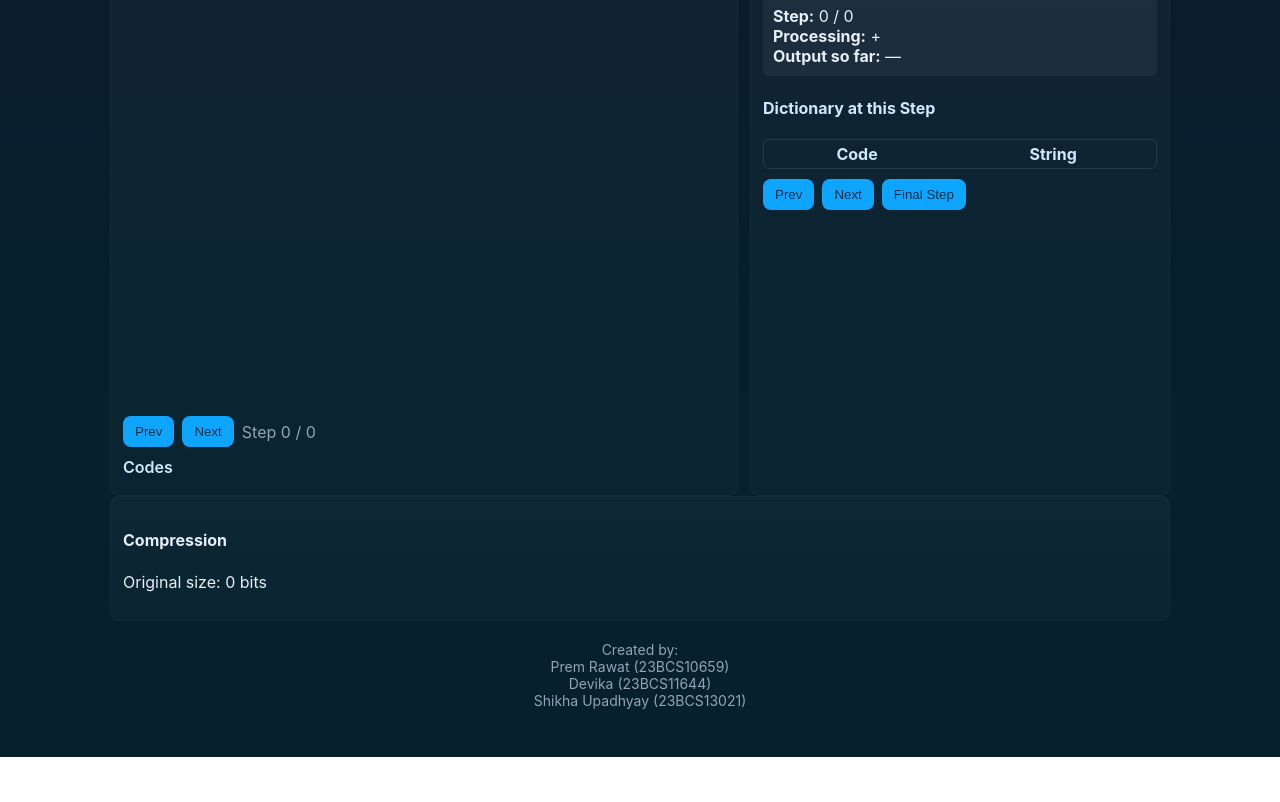
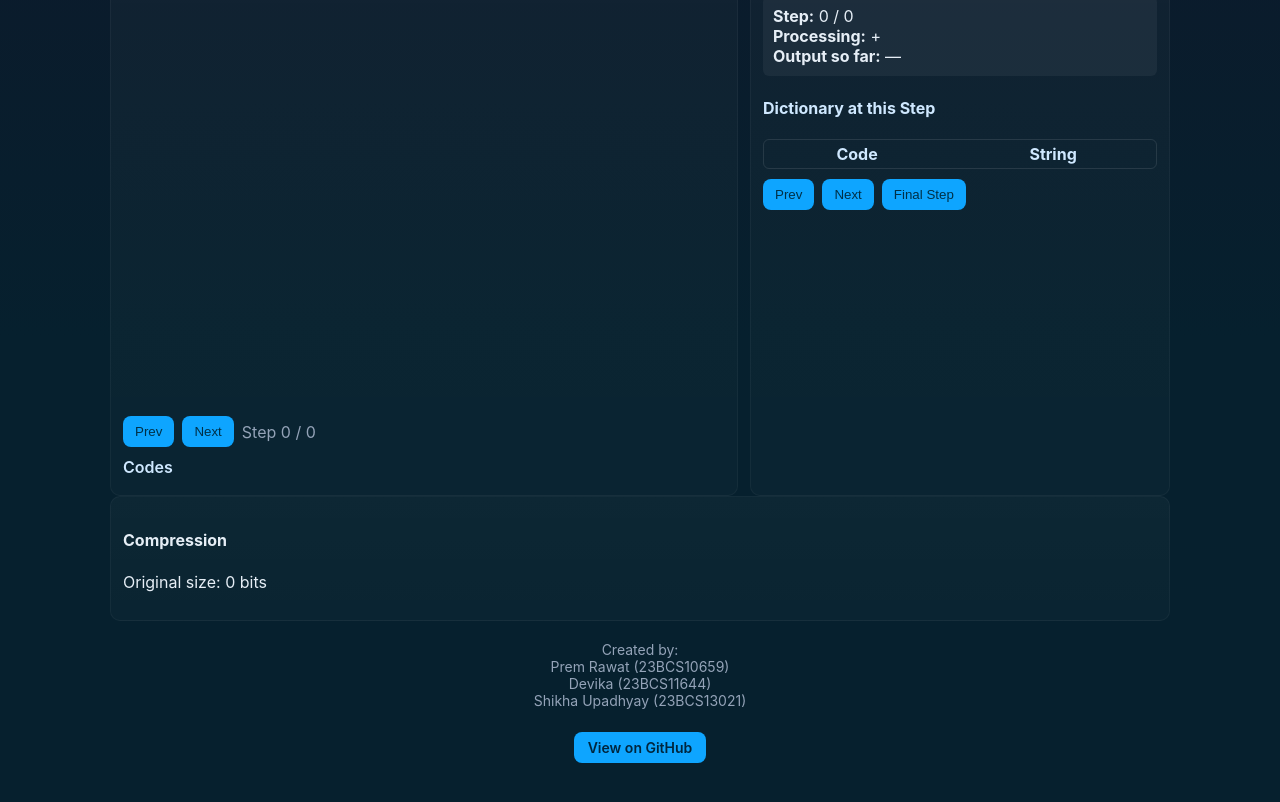
Before and after one commit to premrawat9873/Huffman-LZW-Visualizer, a React (Vite) app: page / in a window 1280 px wide. Shown: the part 374-1176 px from the top of the page. Before the commit the page ends 1131 px from the top, so only its background shows below. Built offline with nearby package versions, Linux system fonts and the light colour scheme.

Commit message:
adding github repo button

```diff
--- a/src/App.jsx
+++ b/src/App.jsx
@@ -52,7 +52,6 @@ export default function App() {
         <div>
           <div className="subtitle">DAA Project</div>
           <div className="title">Data Elegance in Bits — Huffman &amp; LZW Visualizer</div>
-
         </div>
       </div>
 
@@ -82,6 +81,17 @@ export default function App() {
         <br /> Prem Rawat (23BCS10659)
         <br /> Devika (23BCS11644)
         <br /> Shikha Upadhyay (23BCS13021)
+
+        <br /><br />
+
+        <a
+          href="https://github.com/premrawat9873/Huffman-LZW-Visualizer"
+          target="_blank"
+          rel="noopener noreferrer"
+          className="gh-button"
+        >
+          View on GitHub
+        </a>
       </div>
     </div>
   );
--- a/src/styles.css
+++ b/src/styles.css
@@ -71,3 +71,21 @@ svg{width:100%;height:420px}
   max-width: 650px;
   line-height: 1.45;
 }
+
+.gh-button {
+  display: inline-block;
+  margin-top: 6px;
+  padding: 7px 14px;
+  background: var(--accent);
+  color: #00263e;
+  border-radius: 8px;
+  font-weight: 600;
+  font-size: 14px;
+  text-decoration: none;
+  transition: 0.25s ease;
+}
+
+.gh-button:hover {
+  background: #5fd8ff;
+  transform: translateY(-2px);
+}
```
